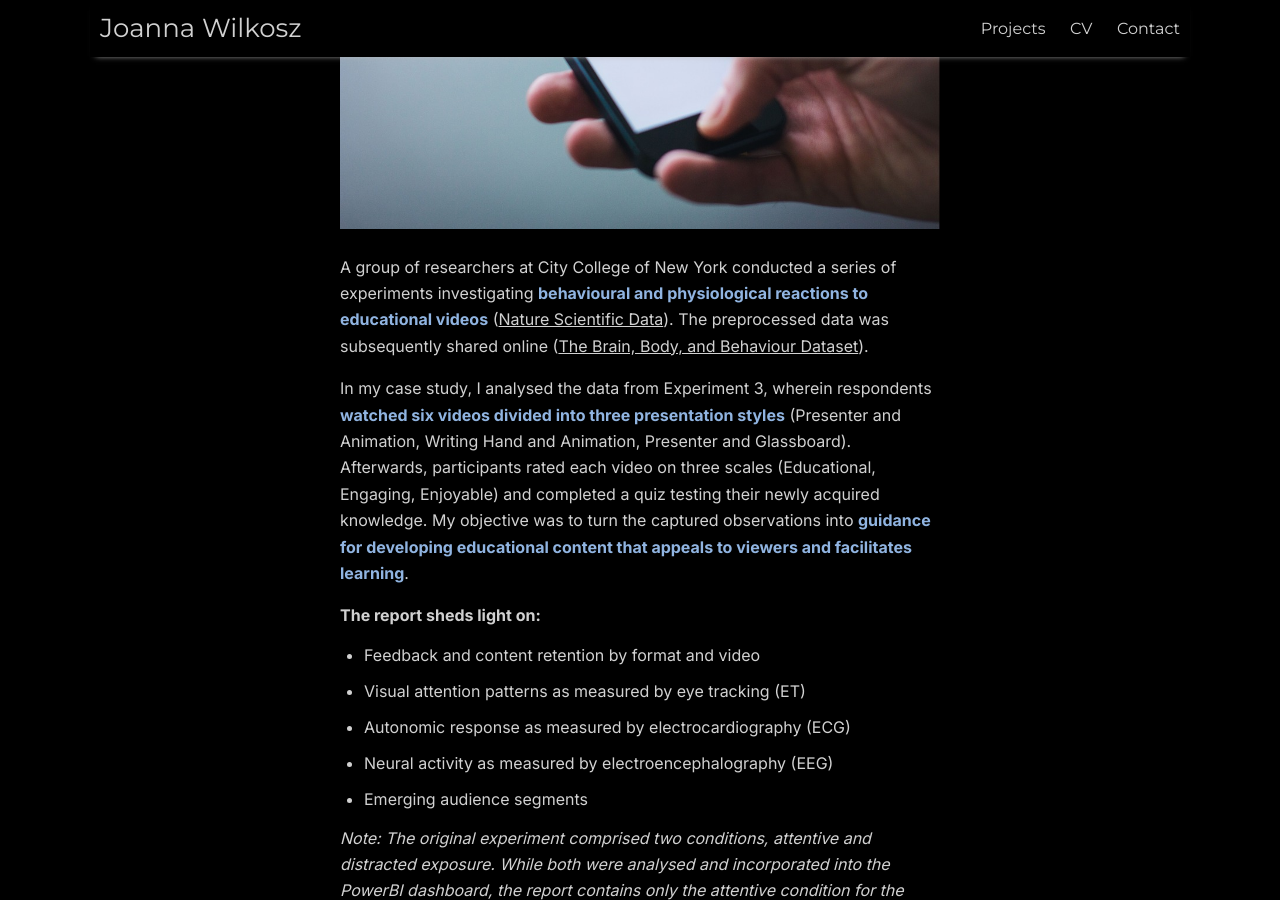
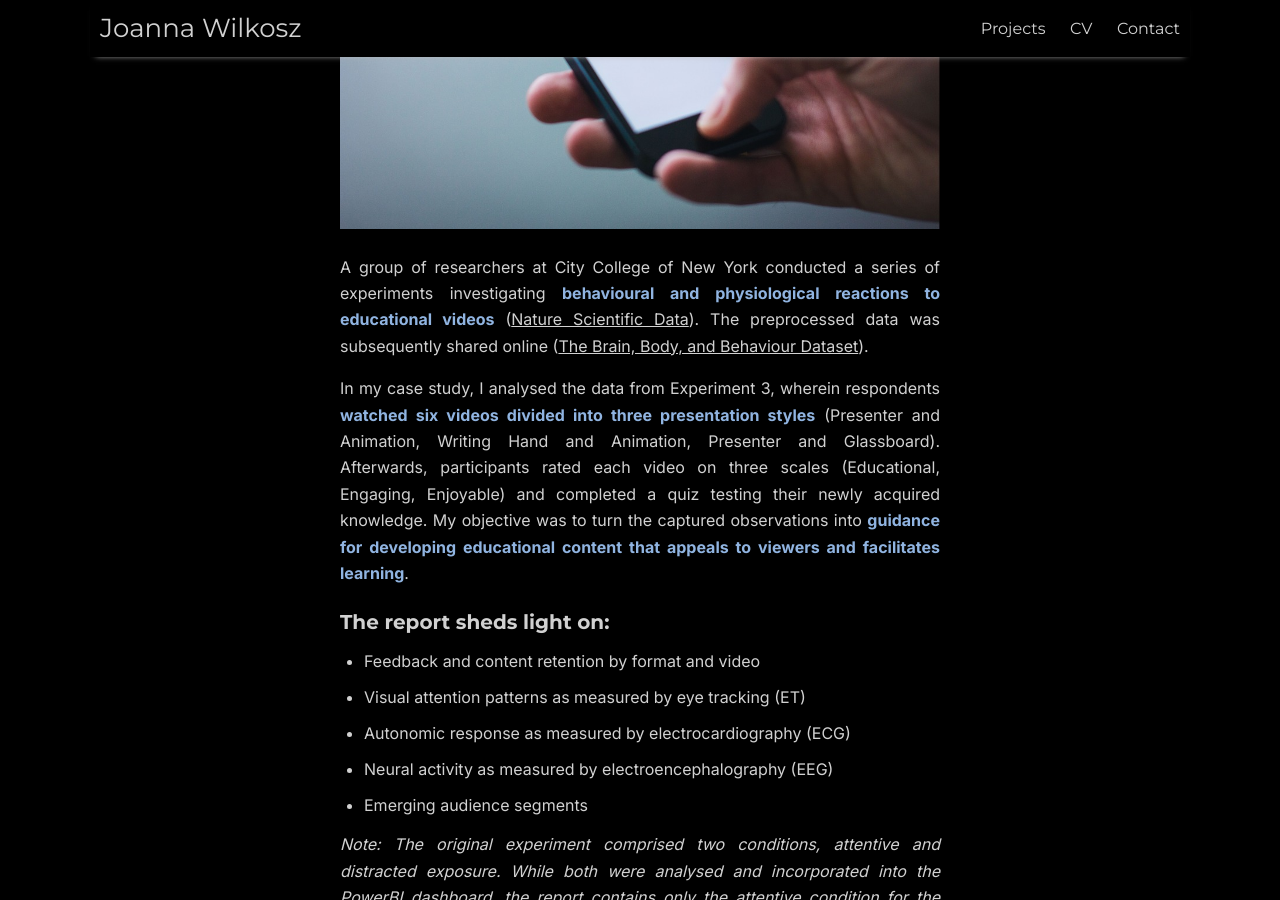
Before and after one commit to joanna-wi/joanna-wi.github.io, a Jekyll site: the page built from _projects/project-2.md, in a window 1280 px wide and 900 px high, scrolled down 302 px. Built offline with Jekyll 4.4.1, drawn with Linux system fonts in a browser that asks for light colours; nearby versions of some CDN libraries.

Commit message:
Update project-2.md

```diff
--- a/_projects/project-2.md
+++ b/_projects/project-2.md
@@ -3,6 +3,7 @@ layout: post
 title: Educational Content Preferences Case Study
 image: yt-1.jpg
 ---
+<div style="text-align: justify;" markdown="1">
 
 A group of researchers at City College of New York conducted a series of experiments investigating <strong style="color:#90b4e1;">behavioural and physiological reactions to educational videos</strong> (<a href="https://www.nature.com/articles/s41597-026-07215-1" target="_blank" rel="noopener noreferrer">Nature Scientific Data</a>). The preprocessed data was subsequently shared online (<a href="https://bbbd.pythonanywhere.com/" target="_blank" rel="noopener noreferrer">The Brain, Body, and Behaviour Dataset</a>).
 
@@ -10,7 +11,7 @@ A group of researchers at City College of New York conducted a series of experim
 In my case study, I analysed the data from Experiment 3, wherein respondents <strong style="color:#90b4e1;">watched six videos divided into three presentation styles</strong> (Presenter and Animation, Writing Hand and Animation, Presenter and Glassboard). Afterwards, participants rated each video on three scales (Educational, Engaging, Enjoyable) and completed a quiz testing their newly acquired knowledge. My objective was to turn the captured observations into <strong style="color:#90b4e1;">guidance for developing educational content that appeals to viewers and facilitates learning</strong>.
 
 
-**The report sheds light on:**
+### The report sheds light on:
 
 - Feedback and content retention by format and video
 - Visual attention patterns as measured by eye tracking (ET)
```
